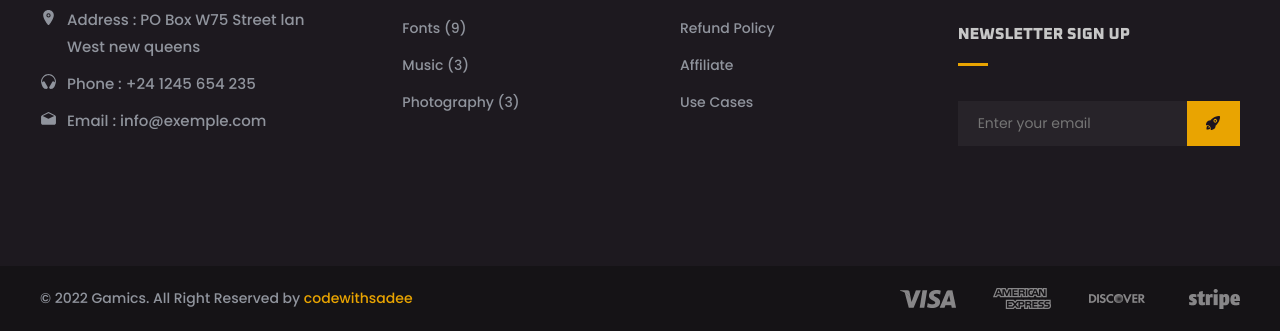
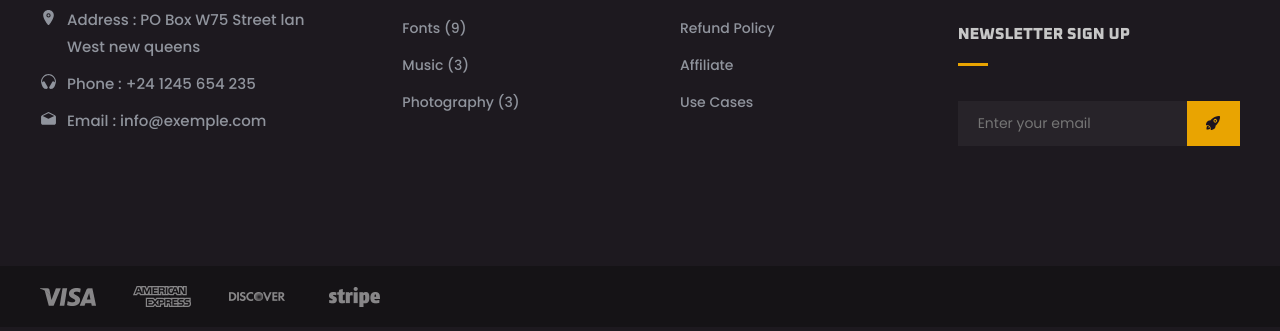
Before and after one commit to yashsahooXD/Gamics-web-main, a plain HTML site: page index.html in a window 1280 px wide. Shown: the part 5960-6291 px from the top of the page. Drawn offline with nearby package versions, Linux system fonts and the light colour scheme.

Commit message:
foot change

```diff
--- a/index.html
+++ b/index.html
@@ -1121,10 +1121,6 @@
     <div class="footer-bottom">
       <div class="container">
 
-        <p class="copyright">
-          &copy; 2022 Gamics. All Right Reserved by <a href="#" class="copyright-link">codewithsadee</a>
-        </p>
-
         <img src="./assets/images/footer-bottom-img.png" width="340" height="21" loading="lazy" alt=""
           class="footer-bottom-img">
 
```
